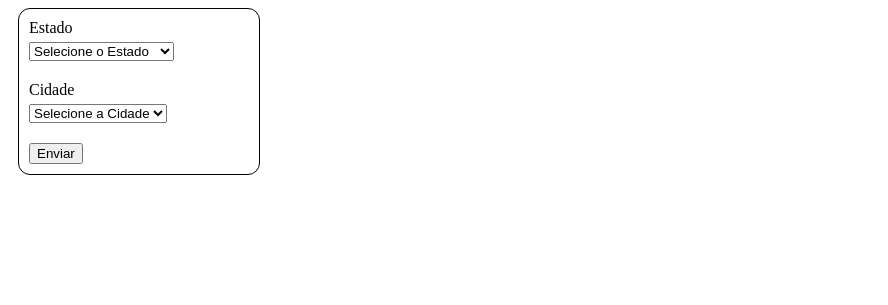
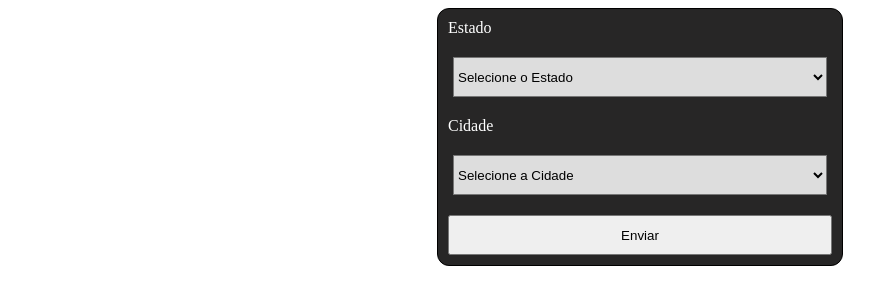
Before and after one commit to vailsoft/select_cidade_estado, a PHP site: page / in a window 1280 px wide. Shown: the top 305 px of the page, without its empty margins (0-888 px from the left). Run offline with PHP 8.4, Linux system fonts and the light colour scheme; data comes from the database, SQL or seed files in the repository.

Commit message:
Alterado alguns estilos

```diff
--- a/css/style.css
+++ b/css/style.css
@@ -1,12 +1,26 @@
+body{
+    display: flex;
+    justify-content: center;
+
+}
 select {
-    display: block;
-    margin-bottom: 20px;
-    margin-top: 5px;
+    display: flex;
+    margin: 20px 5px;
+    height: 3em;
+    background-color: #ddd;
 }
 form {
+    display: flex;
     border: solid 1px black;
-    margin-left: 10px;
+    justify-content: space-between;
+    flex-direction: column;
+    width: 30vw;
     padding: 10px;
-    width: 220px;
     border-radius: 12px;
+    background-color: rgb(39, 38, 38);
+    color: #fff;
 }
+
+.buton_enviar{
+    height: 3em;
+}
--- a/index.php
+++ b/index.php
@@ -8,11 +8,12 @@
     <meta charset="UTF-8">
     <meta name="viewport" content="width=device-width, initial-scale=1.0">
     <title>Select Cidade do Estado</title>
+    <!-- CSS only -->
     <link rel="stylesheet" href="css/style.css">
+
 </head>
 <body>
-    <div>
-        <form action="modules/dados.php" method="post">
+    <form action="modules/dados.php" method="post">
 
             <!--SELECT ESTADOS-->
 
@@ -31,9 +32,9 @@
             <select name="cidade" id="cidade">
                 <option>Selecione a Cidade</option>
             </select>
-            <input type="submit" value="Enviar">
+            <input type="submit" class="buton_enviar" value="Enviar">
         </form>
+        <!-- JavaScript Bundle with Popper -->
         <script src="js/script.js"></script>
-    </div>
 </body>
 </html>
```
